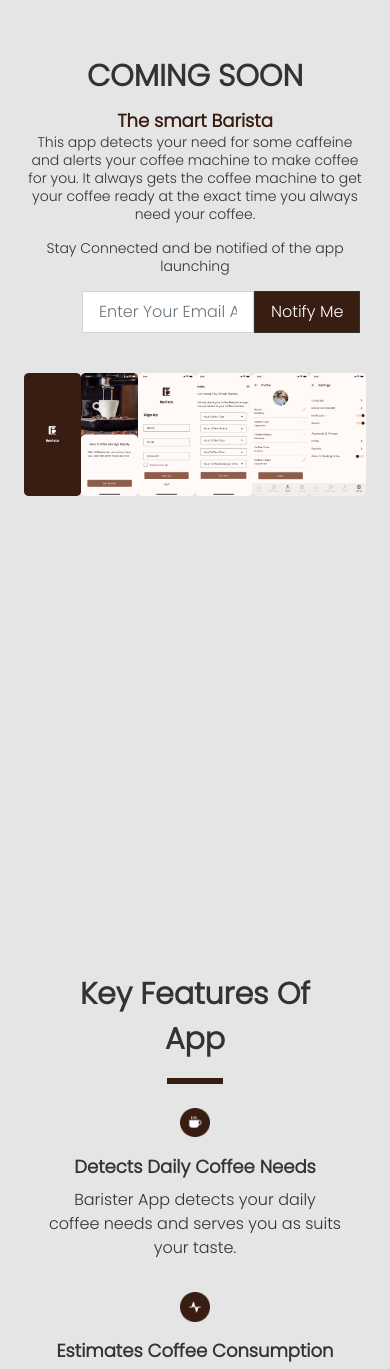
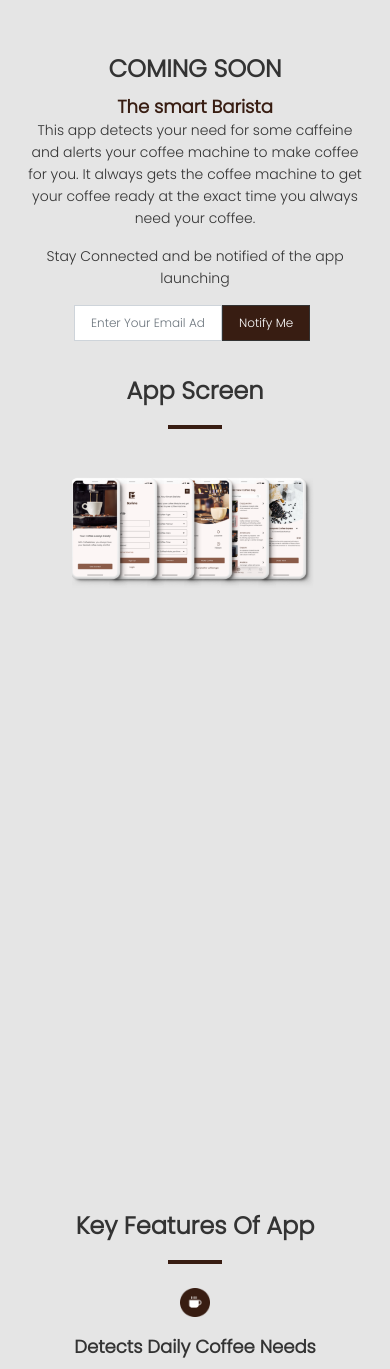
Before and after one commit to chumex412/Barista-App, a PHP site: page / in a window 390 px wide. Shown: the part 337-1706 px from the top of the page. Run offline with PHP 8.4, Linux system fonts and the light colour scheme.

Commit message:
fixed all bugs

```diff
--- a/assets/css/Custom css/style.css
+++ b/assets/css/Custom css/style.css
@@ -3,12 +3,13 @@
 }
 body   {
     font-family: 'Poppins', sans-serif;
+    overflow-x: hidden;
     background-color: #E5E5E5;
 }
 
 hr {
     width: 50px;
-    border: 3px solid  #381D12;
+    border: 2px solid  #381D12;
 
 }
 
@@ -80,12 +81,66 @@
 .app-images {
     margin-top: 600px;
 }*/
+#appScreen {
+    height: 70%;
+}
+#appScreen h3 {
+    font-style: normal;
+    font-weight: bold;
+    font-size: 24px;
+    line-height: 36px;
+    color: #333333;
+}
 .app-gallery img {
     transition: 1s;
 }
 .app-gallery img:hover {
     filter: grayscale(100%);
     transform: scale(1.1);
+}
+.app-gallery {
+    position: relative;
+}
+.screen1 {
+    position: absolute;
+    width: 19%;
+    top: 0;
+    left: 3%;
+    z-index: 5;
+}
+.screen2 {
+    position: absolute;
+    width: 19%;
+    top: 0;
+    left: 18%;
+    z-index: 4;
+}
+.screen3 {
+    position: absolute;
+    width: 19%;
+    top: 0;
+    left: 34%;
+    z-index: 3;
+}
+.screen4{
+    position: absolute;
+    width: 19%;
+    top: 0;
+    left: 50%;
+    z-index: 2;
+}
+.screen5 {
+    position: absolute;
+    width: 19%;
+    top: 0;
+    left: 66%;
+    z-index: 1;
+}
+.screen6 {
+    position: absolute;
+    width: 19%;
+    top: 0;
+    left: 82%;
 }
 #keyFeatures {
  /*margin-top: 200px;*/
@@ -149,6 +204,9 @@
         width: 100%;
         height: 60rem;
     }
+    #appScreen {
+        height: 45%;
+    }
 }
 
 @media (max-width: 1150px) {
@@ -180,6 +238,9 @@
         line-height: 24px;
         color: #333333;
 
+    }
+    #appScreen {
+        height: 35%;
     }
     #keyFeatures h3 {
         font-style: normal;
@@ -218,6 +279,9 @@
     .d3-cont {
         display: none;
     }
+    #appScreen {
+        height: 35%;
+    }
 }
 
 @media (max-width: 900px) {
@@ -249,6 +313,9 @@
         line-height: 18px;
         color: #333333;
 
+    }
+    #appScreen {
+        height: 30%;
     }
     /*input[type=email] {
         width: 80%;
@@ -289,6 +356,9 @@
     .hero-bg{
         width: 100%;
         height: 40rem;
+    }
+    #appScreen {
+        height: 28%;
     }
 }
 @media (max-width: 766px) {
@@ -366,7 +436,7 @@
 @media (max-width: 650px) {
     .hero-bg {
         width: 100%;
-        height: 65% ! important;
+        height: 30rem ! important;
     }
 
  .hero-content .btn-secondary {
@@ -389,11 +459,12 @@
     }
     #appScreen {
         margin-top: 230px;
+        height: 40%;
     }
 
     #keyFeatures {
         height: 50%;
-        margin-bottom: 300px;
+        margin-bottom: 100px;
     }
 }
 @media (max-width: 550px) {
@@ -405,13 +476,31 @@
         width: 35%;
         margin-top: 120px;
     }
+    .hero-content p {
+        font-size: 14px;
+        line-height: 22px;
+    }
     #appScreen {
         height: 30%;
         margin-top: 300px;
     }
 }
+@media (max-width: 480px) {
+    .hero-bg {
+        width: 100%;
+        height: 18rem ! important;
+    }
+    #appScreen {
+        margin-top: 370px;
+        height: 38%;
+    }
+     #keyFeatures {
+        height: 80%;
+        margin-top: 10px;
+    }
+}
 
-@media (min-width: 320px) and (max-width: 450px) {
+@media (min-width: 320px) and (max-width: 410px) {
     .hero-bg {
         width: 100%;
         height: 16rem ! important;
@@ -420,10 +509,14 @@
         font-family: Poppins;
         font-style: normal;
         font-weight: bold;
-        font-size: 30px;
-        line-height: 50px;
+        font-size: 24px;
+        line-height: 36px;
         color: #333333;
         margin-top: 50px;
+    }
+    .hero-content p {
+        font-size: 14px;
+        line-height: 22px;
     }
     .drop1, .drop2, .drop3 {
         width: 20%;
@@ -441,19 +534,65 @@
     }
 
     #appScreen {
-        height: 25%;
+        height: 35%;
         margin-top: 430px !important;
     }
+    .screen1 {
+        width: 15%;
+        top: 0;
+        left: 17%;
+    }
+    .screen2 {
+        width: 15%;
+        top: 0;
+        left: 27%;
+    }
+    .screen3 {
+        width: 15%;
+        top: 0;
+        left: 37%;
+    }
+    .screen4 {
+        width: 15%;
+        top: 0;
+        left: 47%;
+    }
+    .screen5 {
+        width: 15%;
+        top: 0;
+        left: 57%;
+    }
+    .screen6 {
+        width: 15%;
+        top: 0;
+        left: 67%;
+    }
+    .btn-secondary {
+        font-style: normal;
+        font-weight: normal;
+        font-size: 12px;
+        line-height: 18px;
+
+    }
+    input[type=email] {
+        font-style: normal;
+        font-weight: normal;
+        font-size: 12px;
+        line-height: 18px;
+    }
     #keyFeatures {
-        height: 60%;
         margin-top: 10px;
-        margin-bottom: 200px;
+        height: 100%;
+    }
+    #keyFeatures h3 {
+        font-size: 24px;
+        line-height: 36px;
     }
     #keyFeatures img {
         width: 10%;
     }
     #moreInfo h6 {
-        margin-top: 290px;
+        margin-top: 50px;
     }
 
     .l-footer strong {
--- a/index.html
+++ b/index.html
@@ -77,8 +77,8 @@
                                 <div class="col-12">
 
                                     <form>
-                                        <div class="form-row">
-                                            <div class="form-group col-6 col-sm-7 col-md-8 col-lg-10 pr-0">
+                                        <div class="form-row pr-5 pr-md-0">
+                                            <div class="form-group col-6 col-sm-6 col-sm-7 col-md-8 col-lg-10 pr-0">
                                                 <input type="email" class="form-control form-control-lg" name="email_subs" placeholder="Enter Your Email Address"  maxlength="30" required/>
                                             </div>
                                             <div class="col-2 col-md-2 pl-0">
@@ -106,28 +106,32 @@
 
         <section id="appScreen">
             <div class="container-fluid p-4 p-md-0 p-lg-0">
+                <div class="text-center">
+                    <h3 class=""> App Screen </h3>
+                    <hr class="mb-5">
+                </div>
                 <div class="row">
 
                     <div class="col-md-2"></div>
 
                     <div class="col-md-8 app-gallery d-flex">
-                        <a href="assets/images/Splash Screen.png" data-lightbox="mygallery">
-                            <img src="assets/images/Splash Screen.png" class="img-fluid screen1" alt="">
-                        </a>
                         <a href="assets/images/Onboarding.png" data-lightbox="mygallery">
-                            <img src="assets/images/Onboarding.png" class="img-fluid screen2" alt="">
+                            <img src="assets/images/Rectangle 46.png" class="img-fluid screen1" alt="">
                         </a>
                         <a href="assets/images/Sign Up Page.png" data-lightbox="mygallery">
-                            <img src="assets/images/Sign Up Page.png" class="img-fluid screen3" alt="">
+                            <img src="assets/images/Rectangle 51.png" class="img-fluid screen2" alt="">
                         </a>
                         <a href="assets/images/Connection Page.png" data-lightbox="mygallery">
-                            <img src="assets/images/Connection Page.png" class="img-fluid screen4" alt="">
+                            <img src="assets/images/Rectangle 48.png" class="img-fluid screen3" alt="">
                         </a>
-                        <a href="assets/images/Profile.png" data-lightbox="mygallery">
-                            <img src="assets/images/Profile.png" class="img-fluid screen5" alt="">
+                        <a href="assets/images/Coffee (1).png" data-lightbox="mygallery">
+                            <img src="assets/images/Rectangle 47(1).png" class="img-fluid screen4" alt="">
                         </a>
-                        <a href="assets/images/Settings.png" data-lightbox="mygallery">
-                            <img src="assets/images/Settings.png" class="img-fluid screen6" alt="">
+                        <a href="assets/images/Coffee bag.png" data-lightbox="mygallery">
+                            <img src="assets/images/Rectangle 50_2.png" class="img-fluid screen5" alt="">
+                        </a>
+                        <a href="assets/images/Coffee shops.png" data-lightbox="mygallery">
+                            <img src="assets/images/Rectangle 49.png" class="img-fluid screen6" alt="">
                         </a>
                     </div>
 
@@ -189,7 +193,7 @@
 
                     <div class="col-md-4"></div>
 
-                    <div class="col-md-4 p-3">
+                    <div class="col-md-4 p-5 p-md-3">
                         <div class="">
                             <h6 class="text-center"> Subscribe to Our Newsletter</h6>
                             <p class=" pl-md-2 text-md-left text-center">
@@ -199,8 +203,8 @@
                             </p>
                         </div>
                         <form>
-                            <div class="form-row">
-                            <div class="form-group col-6 col-md-8 col-lg-10 pr-0">
+                            <div class="form-row pr-5">
+                            <div class="form-group col-7 col-sm-6 col-md-8 col-lg-10 pr-0">
                                 <input type="email" class="form-control form-control-lg" name="email_subs" placeholder="Enter Your Email Address"  maxlength="30" required/>
                             </div>
                             <div class="col-2 col-md-2 pl-0">
```
Also changed, not shown: assets/images/Coffee bag.png (added), assets/images/Rectangle 47(1).png (added), assets/images/Rectangle 48.png (added), assets/images/Rectangle 49.png (added), assets/images/Rectangle 50_2.png (added), assets/images/Rectangle 51.png (added).
